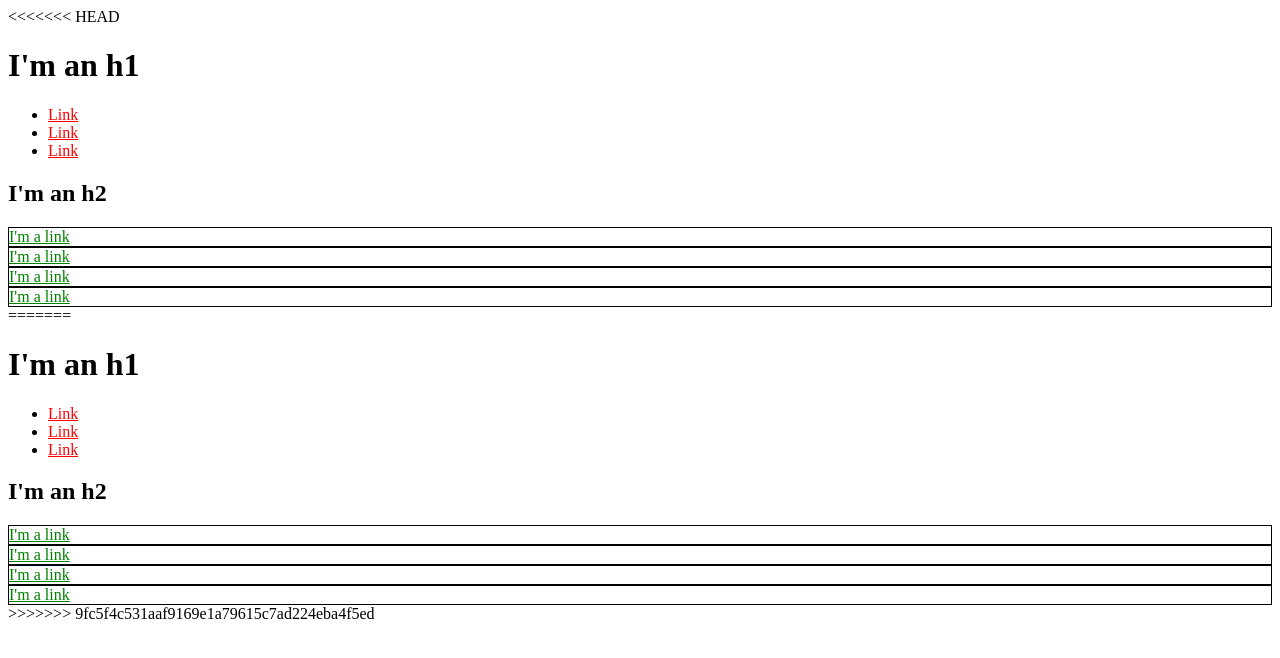
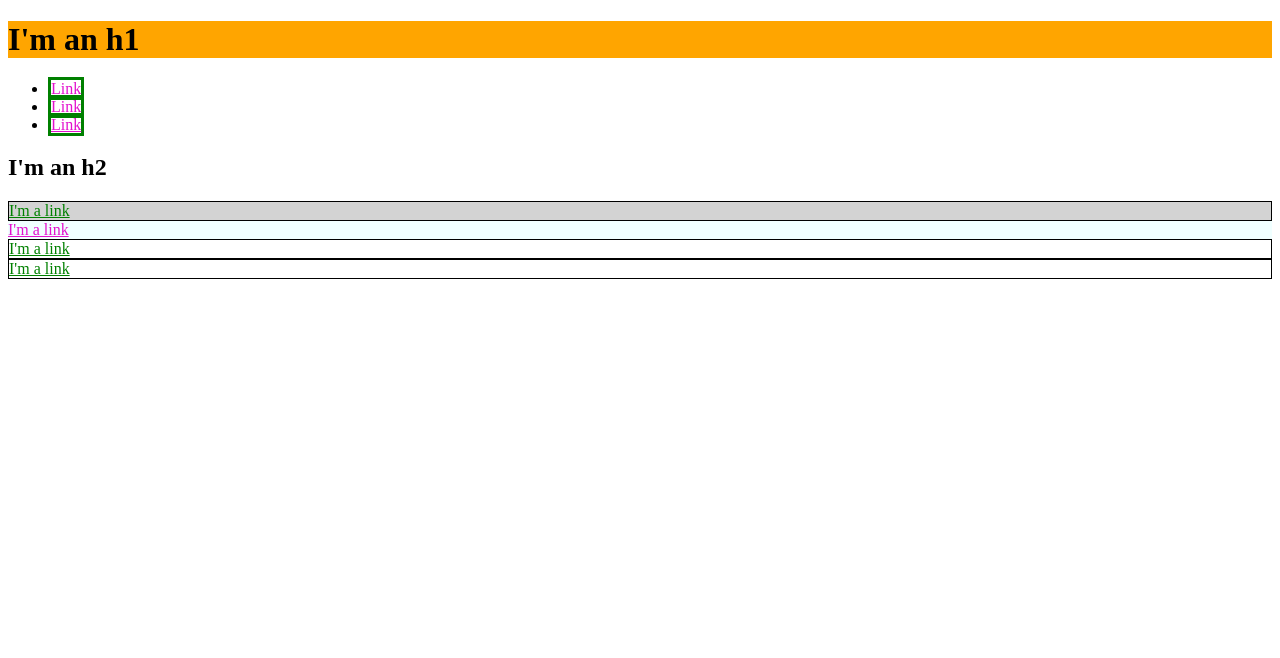
Before and after one commit to Qamza25/sample_css, a plain HTML site: page index.html in a window 1280 px wide. Drawn offline with Linux system fonts and the light colour scheme.

Commit message:
adding class and id

```diff
--- a/index.html
+++ b/index.html
@@ -1,73 +1,58 @@
-<<<<<<< HEAD
 <!DOCTYPE html>
 <html>
   <head>
     <title>Test Page: Don't Panic</title>
     <meta charset="utf-8" />
-    <style></style>
+    <style>
+      a {
+        color: rgb(226, 17, 205);
+      }
+
+      li a {
+        border: 3px solid green;
+      }
+      #exec-bio {
+        background-color: lightgray;
+      }
+      .bio-box {
+        border: 1px solid black;
+      }
+      .bio-box a {
+        color: green;
+      }
+      #myh1 {
+        background-color: orange;
+      }
+      .test1 {
+        background-color: azure;
+      }
+    </style>
   </head>
   <body>
-    <h1>I'm an h1</h1>
+    <h1 id="myh1">I'm an h1</h1>
     <ul>
       <li>
-        <a href="https://example.com/" style="color: red">Link</a>
+        <a href="https://example.com/">Link</a>
       </li>
       <li>
-        <a href="https://example.com/" style="color: red">Link</a>
+        <a href="https://example.com/">Link</a>
       </li>
       <li>
-        <a href="https://example.com/" style="color: red">Link</a>
+        <a href="https://example.com/">Link</a>
       </li>
     </ul>
     <h2>I'm an h2</h2>
-    <div style="border: 1px solid black">
-      <a href="https://example.com/" style="color: green">I'm a link</a>
+    <div id="exec-bio" class="bio-box">
+      <a href="https://example.com/">I'm a link</a>
     </div>
-    <div style="border: 1px solid black">
-      <a href="https://example.com/" style="color: green">I'm a link</a>
+    <div class="test1">
+      <a href="https://example.com/">I'm a link</a>
     </div>
-    <div style="border: 1px solid black">
-      <a href="https://example.com/" style="color: green">I'm a link</a>
+    <div class="bio-box">
+      <a href="https://example.com/">I'm a link</a>
     </div>
-    <div style="border: 1px solid black">
-      <a href="https://example.com/" style="color: green">I'm a link</a>
+    <div class="bio-box">
+      <a href="https://example.com/">I'm a link</a>
     </div>
   </body>
 </html>
-=======
-<!DOCTYPE html>
-<html>
-  <head>
-    <title>Test Page: Don't Panic</title>
-    <meta charset="utf-8" />
-    <style></style>
-  </head>
-  <body>
-    <h1>I'm an h1</h1>
-    <ul>
-      <li>
-        <a href="https://example.com/" style="color: red">Link</a>
-      </li>
-      <li>
-        <a href="https://example.com/" style="color: red">Link</a>
-      </li>
-      <li>
-        <a href="https://example.com/" style="color: red">Link</a>
-      </li>
-    </ul>
-    <h2>I'm an h2</h2>
-    <div style="border: 1px solid black">
-      <a href="https://example.com/" style="color: green">I'm a link</a>
-    </div>
-    <div style="border: 1px solid black">
-      <a href="https://example.com/" style="color: green">I'm a link</a>
-    </div>
-    <div style="border: 1px solid black">
-      <a href="https://example.com/" style="color: green">I'm a link</a>
-    </div>
-    <div style="border: 1px solid black">
-      <a href="https://example.com/" style="color: green">I'm a link</a>
-    </div>
-  </body>
-</html>
->>>>>>> 9fc5f4c531aaf9169e1a79615c7ad224eba4f5ed
```
